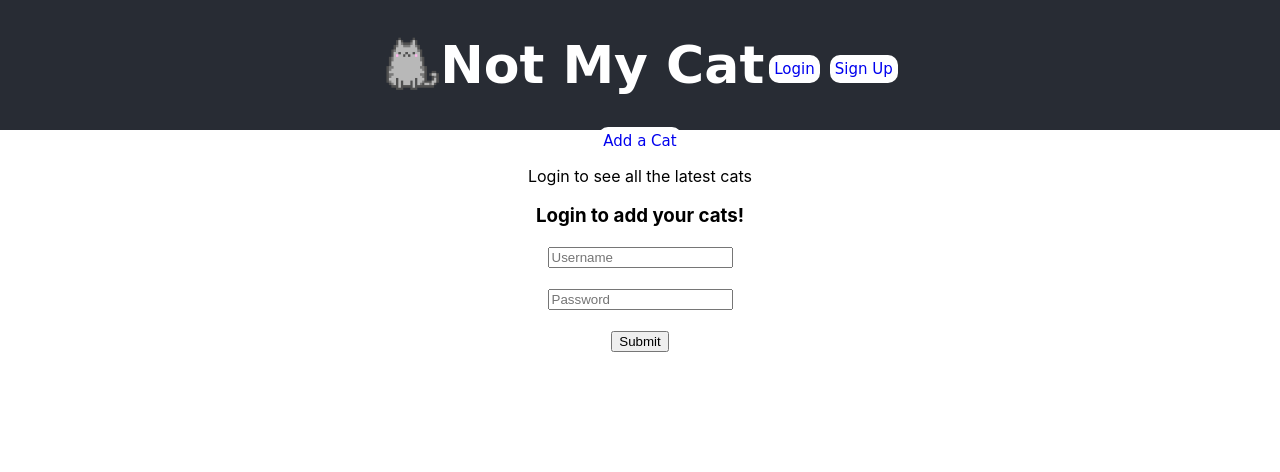
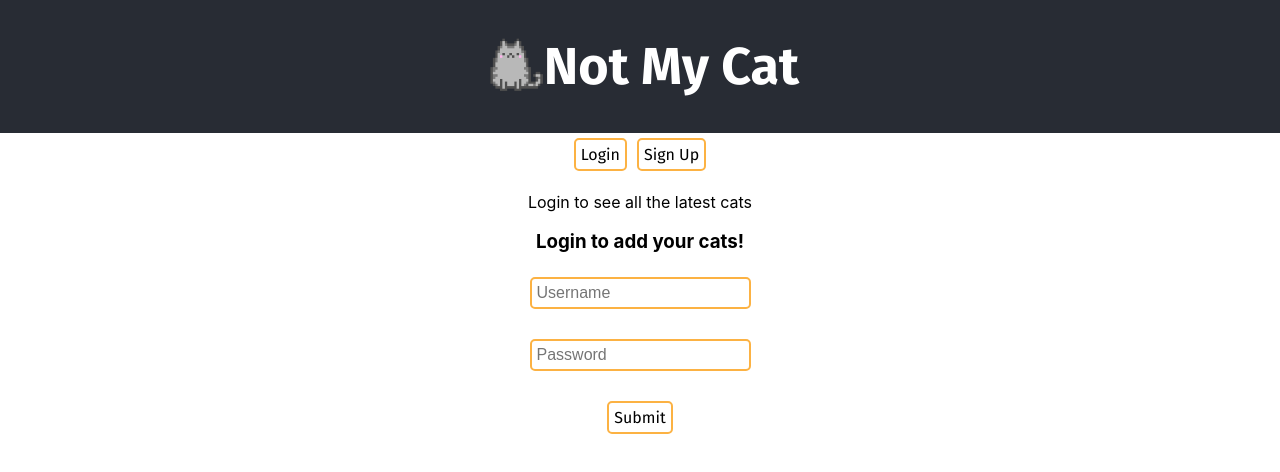
Before and after one commit to loushark/not_my_cat_frontend, a React (Create React App) app: page /login in a window 1280 px wide. Shown: the top 472 px of the page. Built offline with nearby package versions, Linux system fonts and the light colour scheme.

Commit message:
added some css and refinements

```diff
--- a/public/index.html
+++ b/public/index.html
@@ -15,6 +15,9 @@
       user's mobile device or desktop. See https://developers.google.com/web/fundamentals/web-app-manifest/
     -->
     <link rel="manifest" href="%PUBLIC_URL%/manifest.json" />
+
+    <link rel="preconnect" href="https://fonts.gstatic.com">
+    <link href="https://fonts.googleapis.com/css2?family=Fira+Sans:wght@400;500;700&display=swap" rel="stylesheet">
     <!--
       Notice the use of %PUBLIC_URL% in the tags above.
       It will be replaced with the URL of the `public` folder during the build.
--- a/src/App.css
+++ b/src/App.css
@@ -1,45 +1,67 @@
+html {
+  display: grid;
+}
+
 .App {
   text-align: center;
 }
 
 a {
-  margin: 5px;
-  padding: 5px;
-  background-color: white;
-  border-radius: 10px;
-  font-size: 15px;
-  text-decoration: none;
-  font-family: 'Comic Sans MS';
+  font-family: 'Fira Sans', sans-serif;
 }
 
 .App-logo {
   height: 8vmin;
   pointer-events: none;
+  display: flex;
+  float: left;
 }
 
 .App-header {
   background-color: #282c34;
   min-height: 10vh;
-  /* position: fixed;
-  top: 0; */
   display: flex;
   width: 100%;
-  flex-direction: row;
   align-items: center;
   justify-content: center;
   font-size: calc(10px + 2vmin);
   color: white;
-  font-family: 'Comic Sans MS';
+  font-family: 'Fira Sans', sans-serif;
 }
 
 .App-link {
   color: #61dafb;
 }
 
-.login-button {
-
+input {
+  margin: 5px;
+  padding: 5px;
+  border-radius: 5px;
+  font-size: 16px;
+  background-color: white;
+  color: black;
+  border: 2px solid #fcb243;
 }
 
-.h1 {
+.button {
+  margin: 5px;
+  padding: 5px;
+  border-radius: 5px;
+  font-size: 16px;
+  background-color: white;
+  color: black;
+  border: 2px solid #fcb243;
+  text-decoration: none;
+  font-family: 'Fira Sans', sans-serif;
+  transition-duration: 0.4s;
+  overflow: visible;
+}
 
+.button:hover {
+  background-color: #fcb243;
+  color: white;
 }
+
+.nav {
+  display: inline-flex !important;
+}
--- a/src/App.js
+++ b/src/App.js
@@ -62,15 +62,16 @@ export default function App() {
       <div className="App">
         <Router>
           <header className="App-header">
-            <img src={logo} className="App-logo" alt="logo" />
-            <h1>Not My Cat</h1>
-            <div />
+              <img src={logo} className="App-logo" alt="logo" />
+              <h1>Not My Cat</h1>
+          </header>
+          <div className="nav">
             {!state.isAuthenticated ? <>
             <LoginButton />
             <SignUpButton />
-            </> : <LogoutButton />}
-          </header>
-          <CreateCatCardButton />
+            </> : <><LogoutButton />
+            <CreateCatCardButton /></>}
+          </div>
           {!state.isAuthenticated ? <p className="latest-cats">Login to see all the latest cats</p>
           : <p className="latest-cats">Here are all the finest picks!</p>}
           <div>
--- a/src/components/CreateCatCard/CreateCatCard.js
+++ b/src/components/CreateCatCard/CreateCatCard.js
@@ -20,7 +20,7 @@ const CreateCatCard = () => {
       <input type="text" placeholder="Attribute 3" />
       <br />
       <br />
-      <input type="submit" />
+      <input type="submit" className="button"/>
     </form>
   </div>
   );
--- a/src/components/CreateCatCardButton/CreateCatCardButton.js
+++ b/src/components/CreateCatCardButton/CreateCatCardButton.js
@@ -3,9 +3,9 @@ import { Link } from 'react-router-dom';
 
 const CreateCatCardButton = () => {
   return (
-    <div>
-    <Link to="/new-cat" className="NewCat-button">Add a Cat</Link>
-    </div>
+    <>
+    <Link to="/new-cat" className="button">Add a Cat</Link>
+    </>
   );
 };
 
--- a/src/components/LoginButton/LoginButton.js
+++ b/src/components/LoginButton/LoginButton.js
@@ -3,9 +3,9 @@ import { Link } from 'react-router-dom';
 
 const LoginButton = () => {
   return (
-    <div>
-    <Link to="/login" className="Login-button">Login</Link>
-    </div>
+    <>
+    <Link to="/login" className="button">Login</Link>
+    </>
   );
 };
 
--- a/src/components/LoginForm/LoginForm.js
+++ b/src/components/LoginForm/LoginForm.js
@@ -58,7 +58,7 @@ const LoginForm = (props) => {
       onChange={element => onChange(element)}/>
       <br />
       <br />
-      <input type="submit" />
+      <input type="submit" className="button"/>
     </form>
   </div>
   );
--- a/src/components/LogoutButton/LogoutButton.js
+++ b/src/components/LogoutButton/LogoutButton.js
@@ -8,9 +8,9 @@ const LogoutButton = (props) => {
   const { dispatch } = React.useContext(AuthContext);
 
   return (
-    <div>
-    <Link to="/" className="Logout-button" onClick={() => dispatch({type: "LOGOUT"})}>Logout</Link>
-    </div>
+    <>
+    <Link to="/" className="button" onClick={() => dispatch({type: "LOGOUT"})}>Logout</Link>
+    </>
   );
 };
 
--- a/src/components/SignUpButton/SignUpButton.js
+++ b/src/components/SignUpButton/SignUpButton.js
@@ -5,9 +5,9 @@ import { Link } from 'react-router-dom';
 const SignUpButton = () => {
 
   return (
-    <div>
-    <Link to="/signup" className="Signup-button">Sign Up</Link>
-    </div>
+    <>
+    <Link to="/signup" className="button">Sign Up</Link>
+    </>
   );
 };
 
--- a/src/components/SignUpForm/SignUpForm.js
+++ b/src/components/SignUpForm/SignUpForm.js
@@ -17,7 +17,7 @@ const SignUpForm = () => {
       <input type="password" placeholder="Password" />
       <br />
       <br />
-      <input type="submit" />
+      <input type="submit" className="button" />
     </form>
     </div>
   );
--- a/src/components/catCard/catCard.js
+++ b/src/components/catCard/catCard.js
@@ -8,7 +8,7 @@ function Cat() {
       <header className="Cat-header">
         <h1>Spotted By:</h1>
       </header>
-      <img src={logo} className="Cat-image"/>
+      <img src={logo} className="Cat-image" alt="cat"/>
       <h2>Name</h2>
       <div className="Cat-attributes">
         <table className="Cat-table">
```
